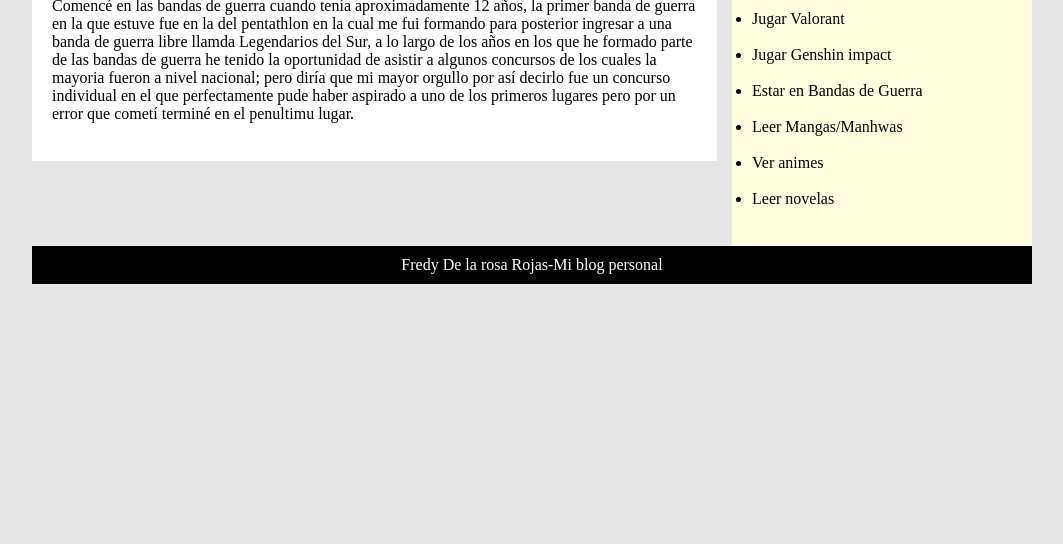
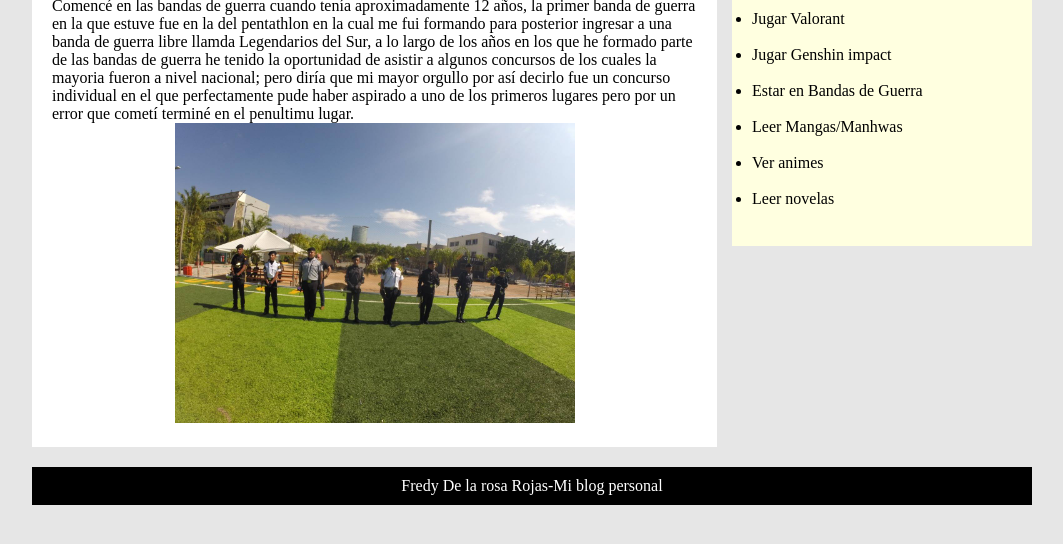
Before and after one commit to FredyDelarosa/FredyDelarosa.github.io, a plain HTML site: page banda.html in a window 1280 px wide. Shown: the part 146-690 px from the top of the page, without its empty margins (108-1171 px from the left). Drawn offline with Linux system fonts and the light colour scheme.

Commit message:
Update banda.html

```diff
--- a/banda.html
+++ b/banda.html
@@ -26,7 +26,7 @@
 				<h2>Banda de Guerra</h2><br>
 				<p>Comencé en las bandas de guerra cuando tenía aproximadamente 12 años, la primer banda de guerra en la que estuve fue en la del pentathlon en la cual me fui formando para posterior ingresar a una banda de guerra libre llamda Legendarios del Sur, a lo largo de los años en los que he formado parte de las bandas de guerra he tenido la oportunidad de asistir a algunos concursos de los cuales la mayoria fueron a nivel nacional; pero diría que mi mayor orgullo por así decirlo fue un concurso individual en el que perfectamente pude haber aspirado a uno de los primeros lugares pero por un error que cometí terminé en el penultimu lugar.</p>
 
-                <center><img src="imagenes/banda.jpeg" width="400px" alt=""></center>
+                <center><img src="banda.jpeg" width="400px" alt=""></center>
 			</article>
 		</section>
 
```
